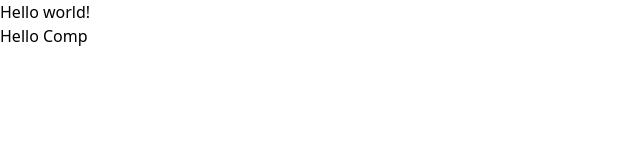
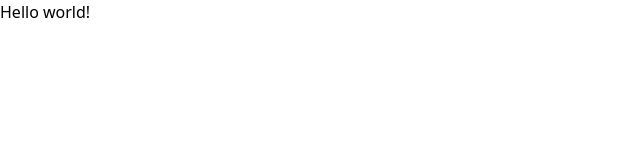
Before and after one commit to smgv/sass-app, a Vue app: page / in a window 1280 px wide. Shown: the top 160 px of the page, without its empty margins (0-640 px from the left). Built offline with nearby package versions, Linux system fonts and the light colour scheme.

Commit message:
refactored

```diff
--- a/src/App.vue
+++ b/src/App.vue
@@ -1,10 +1,7 @@
-<script setup lang="ts">
-import Home from "@/components/Home.vue";
-</script>
+<script setup lang="ts"></script>
 
 <template>
   <h1 class="text-3xl underline text-red-500">Hello world!</h1>
-  <Home />
 </template>
 
 <style scoped></style>
--- a/src/components/Home.vue
+++ /dev/null
@@ -1,7 +0,0 @@
-<template>
-  <div>Hello Comp</div>
-</template>
-
-<script setup lang="ts"></script>
-
-<style scoped></style>
```
